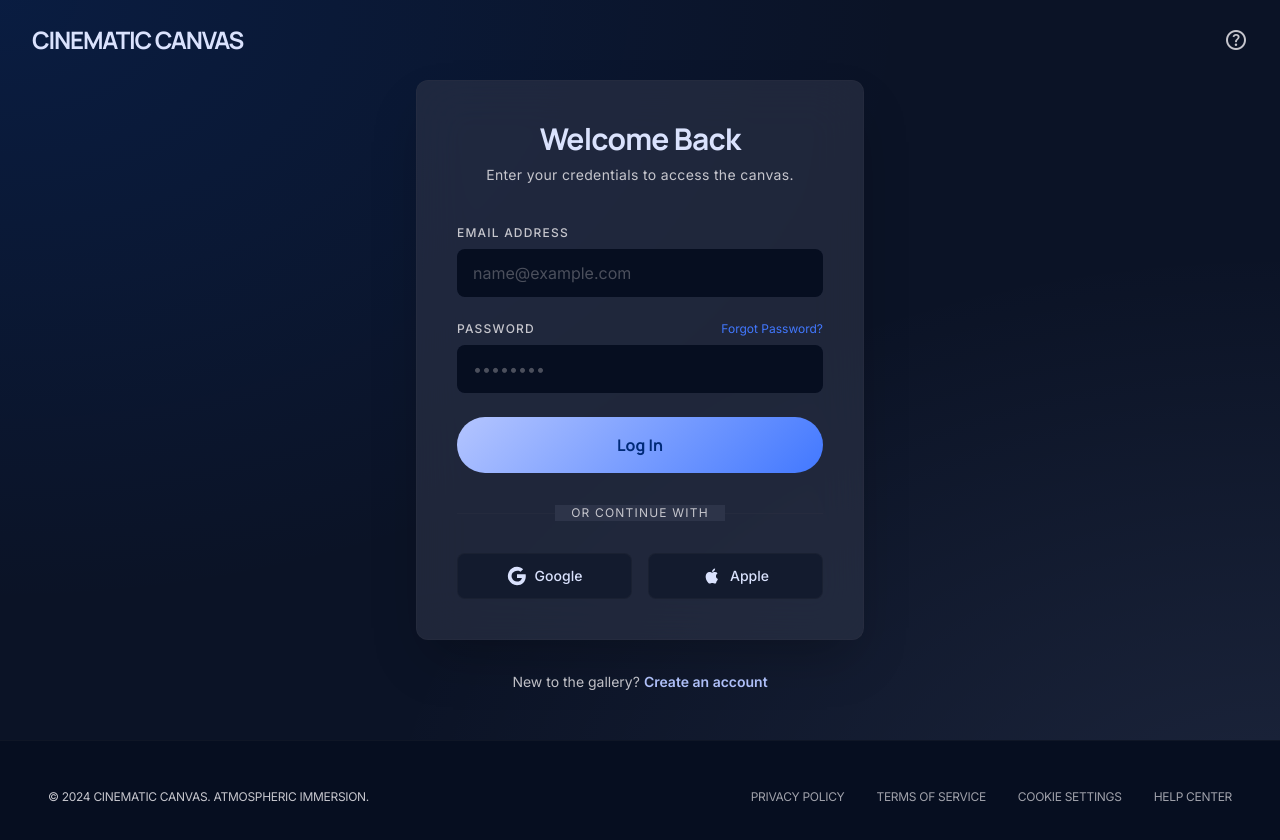
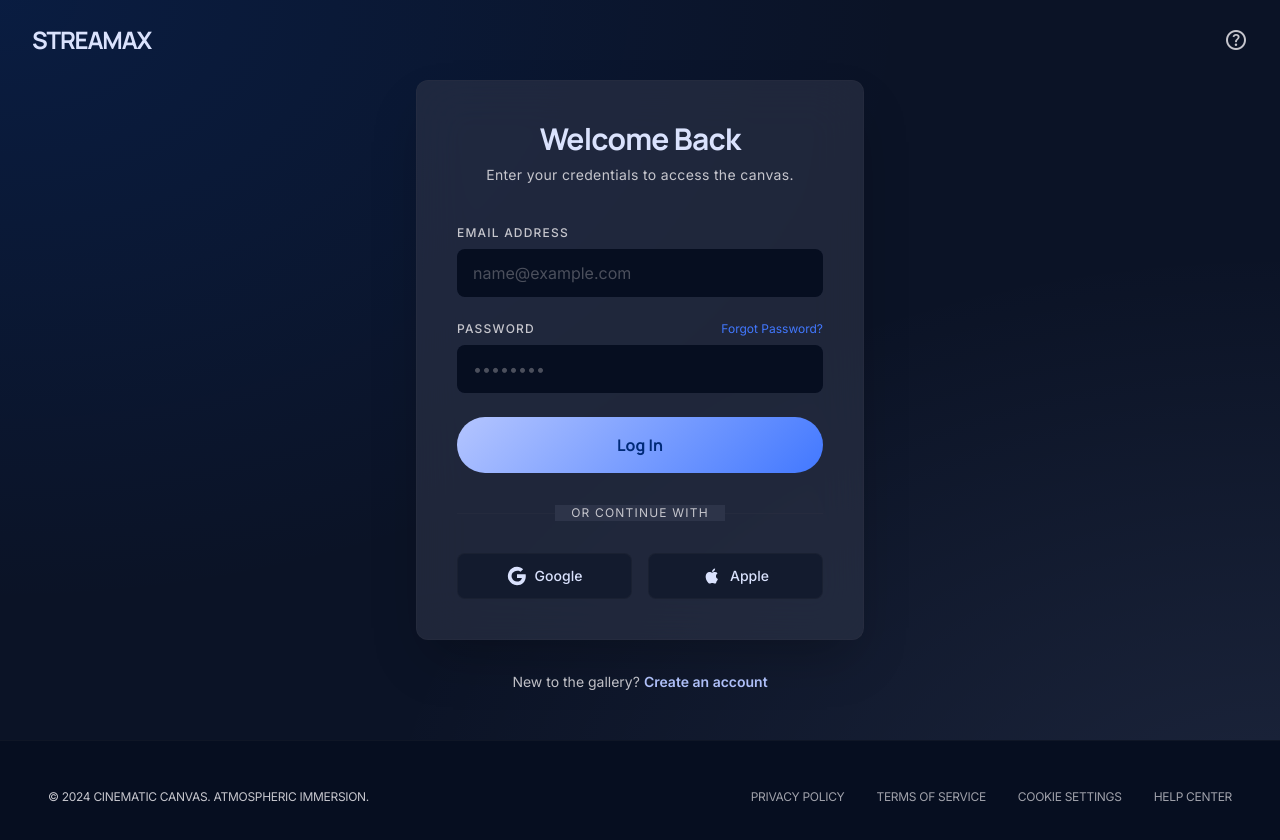
Before and after one commit to peteruhunoma/streamax, a React (Vite) app: page /login in a window 1280 px wide. Shown: the top 840 px of the page. Built offline with nearby package versions, Linux system fonts and the light colour scheme.

Commit message:
Refactor Login component for improved structure

```diff
--- a/src/Login.jsx
+++ b/src/Login.jsx
@@ -68,7 +68,7 @@ return(
   {/* <!-- Top Navigation Anchor (Suppressed Shell for focus) --> */}
   <header className="fixed top-0 w-full z-50 flex justify-between items-center px-8 h-20">
     <div className="text-2xl font-headline font-bold tracking-tighter text-on-surface uppercase">
-      Cinematic Canvas
+      Streamax
     </div>
     <div className="flex items-center gap-4">
       <span className="material-symbols-outlined text-on-surface-variant cursor-pointer hover:text-primary transition-colors">
```
